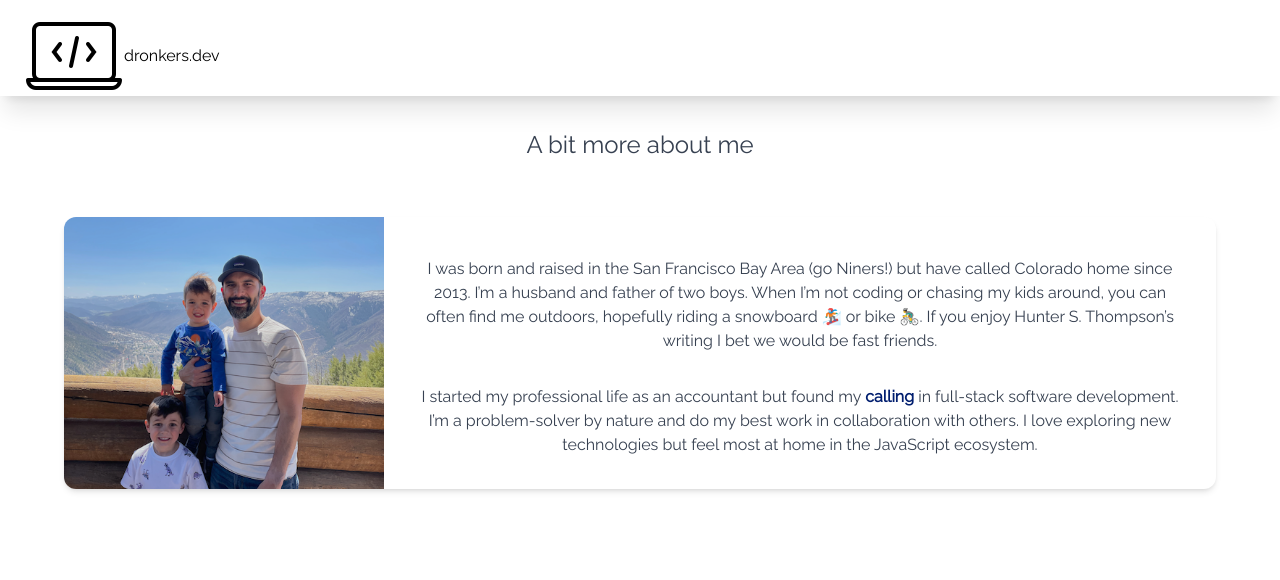
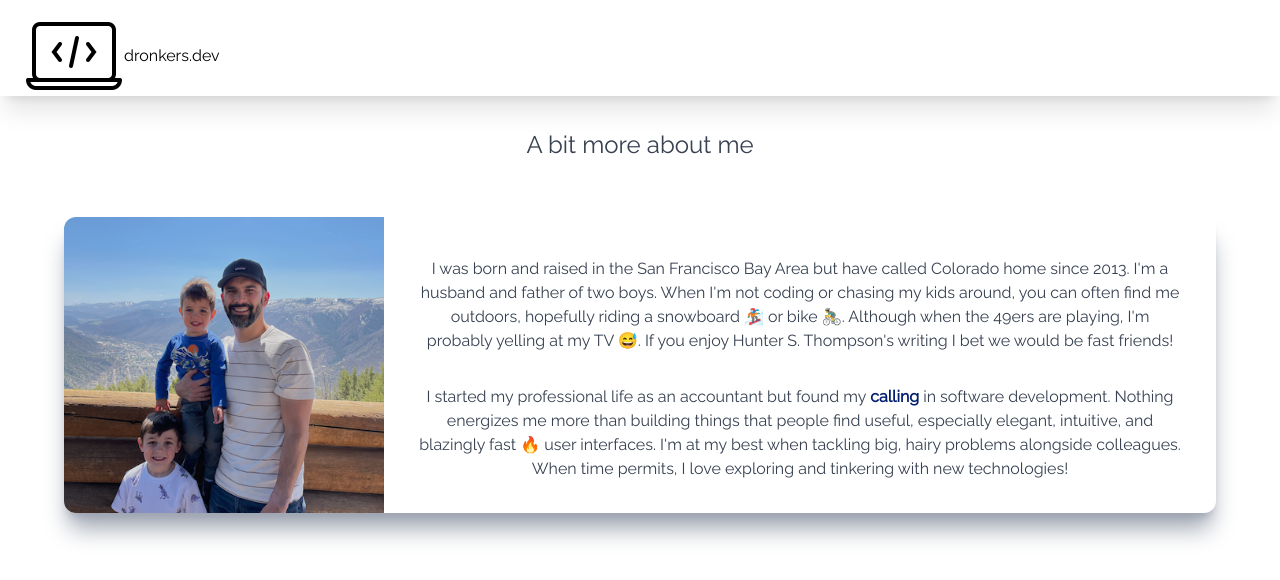
Before and after one commit to tdronkers04/portfolio-website, a Next.js app: page /about in a window 1280 px wide. Shown: the top 580 px of the page. Built offline with nearby package versions, Linux system fonts and the light colour scheme.

Commit message:
updating about me text

```diff
--- a/components/Bio.jsx
+++ b/components/Bio.jsx
@@ -8,23 +8,31 @@ function Bio() {
         <h2 className="border-t border-gray-700 py-12 text-gray-700 flex justify-center text-xl md:text-2xl">A bit more about me</h2>
         <div className="w-full text-center">
           <div className="max-w-[1240px] w-full h-full mx-auto p-2 flex items-center">
-            <div className="max-w-md mx-auto bg-white rounded-xl shadow-md overflow-hidden md:max-w-6xl">
+            <div className="max-w-md mx-auto bg-white rounded-xl shadow-xl shadow-gray-400 overflow-hidden md:max-w-6xl">
               <div className="md:flex">
                 <div className="md:shrink-0">
                   <img className="h-52 w-full object-cover md:h-full md:w-80" src="/assets/boys.webp" alt="tim and boys" />
                 </div>
                 <div className="p-8">
-                  <p className="mt-2 text-gray-700">I was born and raised in the San Francisco Bay Area (go Niners!) but have called Colorado home since 2013. I’m a husband and father of two boys. When I’m not coding or chasing my kids around, you can often find me outdoors, hopefully riding a snowboard 🏂 or bike 🚴‍♂️. If you enjoy Hunter S. Thompson’s writing I bet we would be fast friends.</p>
+                  <p className="mt-2 text-gray-700">
+                    I was born and raised in the San Francisco Bay Area but have called Colorado
+                    home since 2013. I&#39;m a husband and father of two boys. When I&#39;m not
+                    coding or chasing my kids around, you can often find me outdoors, hopefully
+                    riding a snowboard 🏂 or bike 🚴‍♂️. Although when the 49ers are playing, I&#39;m
+                    probably yelling at my TV 😅. If you enjoy Hunter S. Thompson&#39;s writing
+                    I bet we would be fast friends!
+                  </p>
                   <br />
                   <p className="mt-2 text-gray-700">
                     I started my professional life as an accountant but found my
                     {' '}
                     <a className="font-bold text-[#011e6f] cursor-pointer" href="https://blog.dronkers.dev/buy-the-ticket-take-the-ride" target="_blank" rel="noopener noreferrer">calling</a>
                     {' '}
-                    in full-stack software development.
-                    I’m a problem-solver by nature and do my best work in collaboration with others.
-                    I love exploring new technologies but feel most at home in the JavaScript
-                    ecosystem.
+                    in software development.
+                    Nothing energizes me more than building things that people find useful,
+                    especially elegant, intuitive, and blazingly fast 🔥 user interfaces.
+                    I&#39;m at my best when tackling big, hairy problems alongside colleagues.
+                    When time permits, I love exploring and tinkering with new technologies!
                   </p>
                 </div>
               </div>
```
